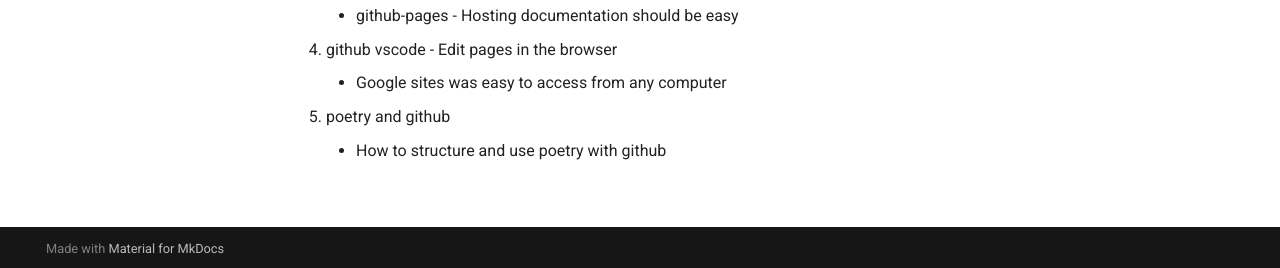
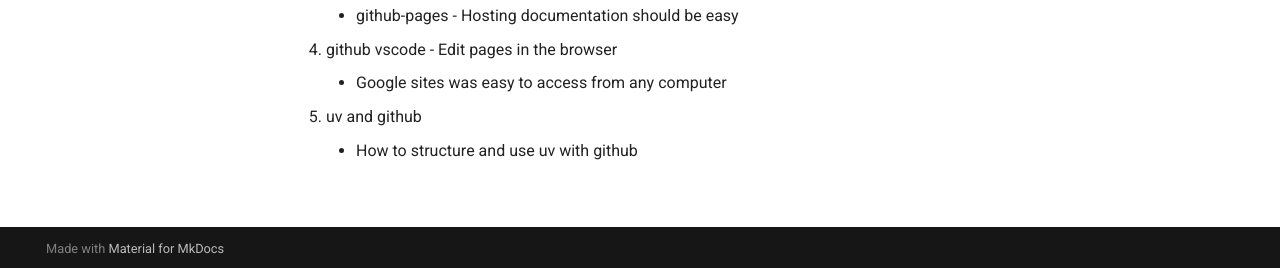
Before and after one commit to knuthp/mkdocs-experiement, an MkDocs documentation site: the page built from docs/index.md, in a window 1280 px wide. Shown: the part 629-897 px from the top of the page. Built offline with MkDocs 1.6.1 and Material for MkDocs 9.7.7, drawn with Linux system fonts in a browser that asks for light colours.

Commit message:
Remove all of poetry refs

```diff
--- a/docs/index.md
+++ b/docs/index.md
@@ -16,5 +16,5 @@ These pages are to experiment with mkdocs and github. My plan is to moved my tec
     * github-pages - Hosting documentation should be easy
 1. github vscode - Edit pages in the browser
     * Google sites was easy to access from any computer
-1. poetry and github
-    * How to structure and use poetry with github
+1. uv and github
+    * How to structure and use uv with github
--- a/pyproject.toml
+++ b/pyproject.toml
@@ -18,7 +18,6 @@ dev = [
     "ruff>=0.15.8"
 ]
 
-# If this is not a package (same as poetry's package-mode = false)
 [tool.uv]
 package = false
 
```
